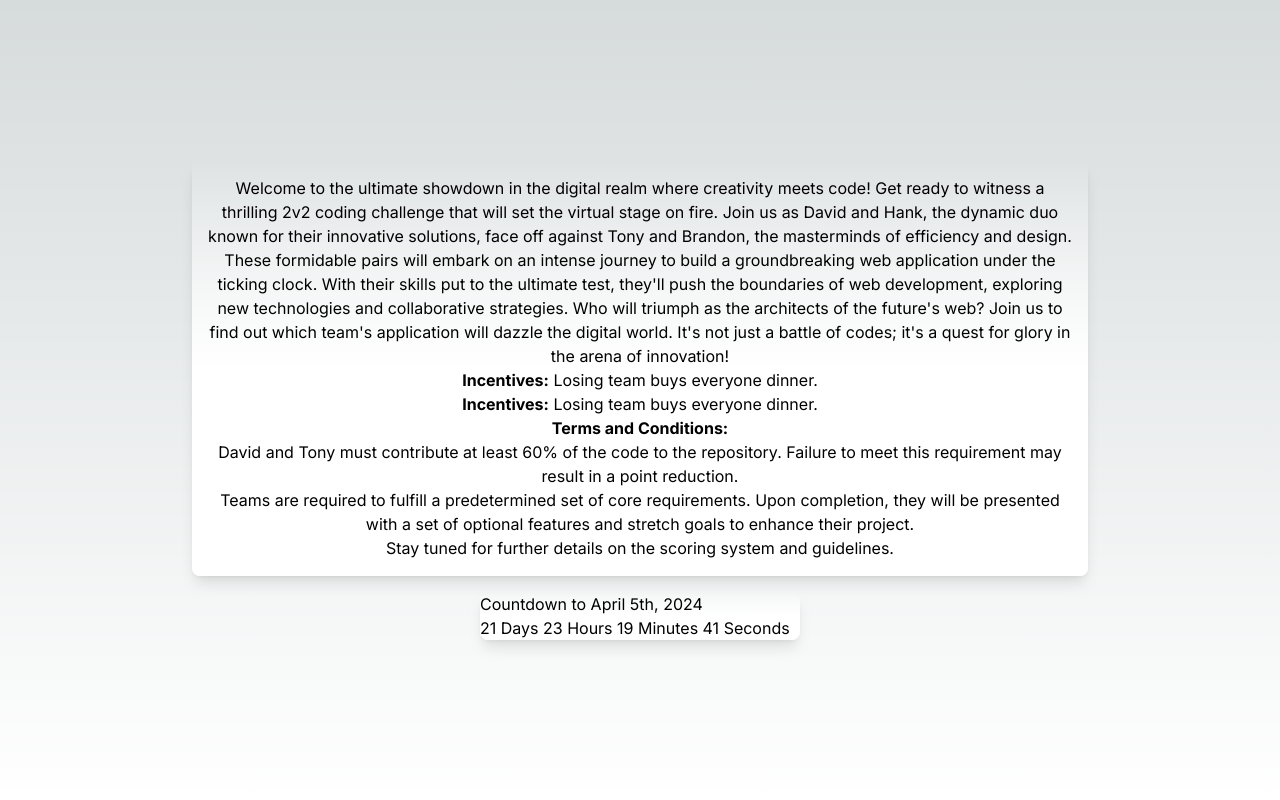
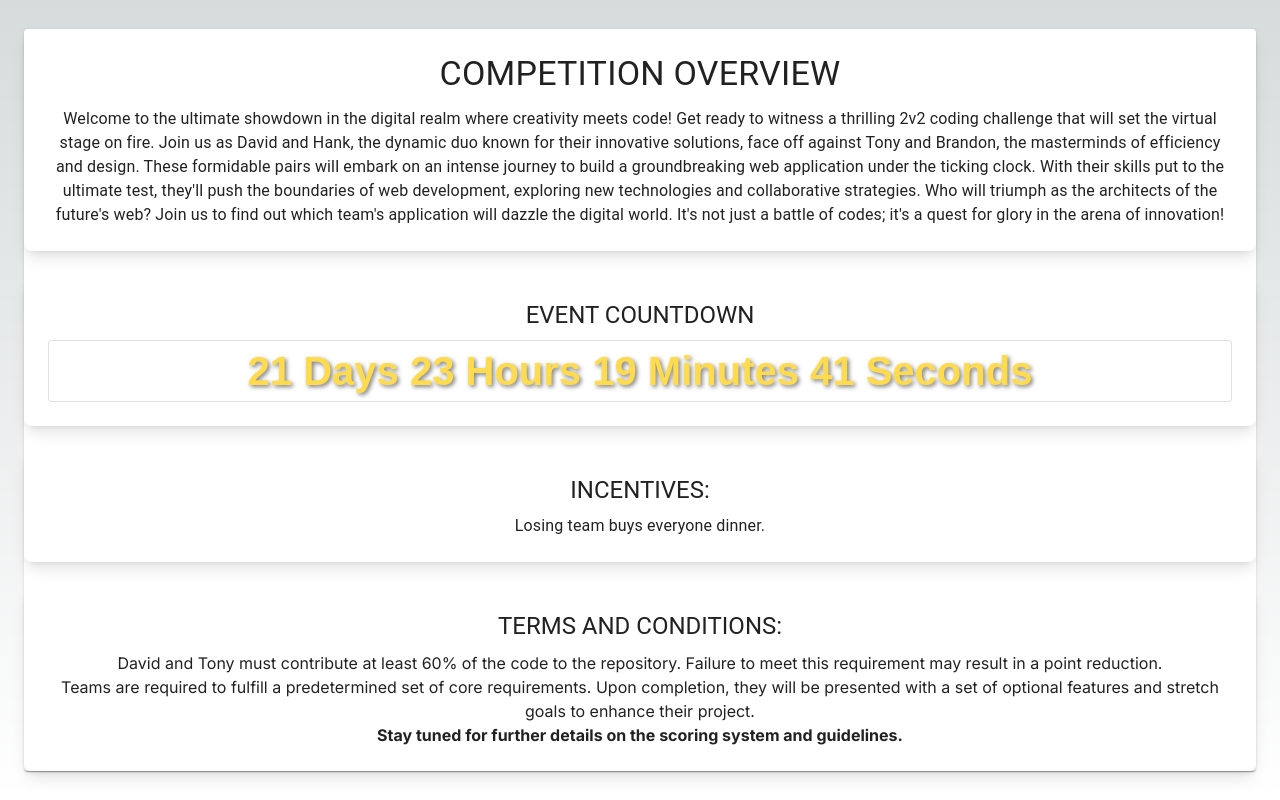
Before and after one commit to ddanes/2v2Comp, a Next.js app: page / in a window 1280 px wide. Built offline with nearby package versions, Linux system fonts and the light colour scheme.

Commit message:
add mui; style shit

```diff
--- a/src/app/components/timer.tsx
+++ b/src/app/components/timer.tsx
@@ -1,4 +1,5 @@
-import { useEffect, useState } from 'react';
+import { Card } from '@mui/material';
+import React, { useEffect, useState } from 'react';
 
 const CountdownTimer = () => {
     const calculateTimeLeft = () => {
@@ -29,8 +30,19 @@ const CountdownTimer = () => {
 
     return (
         <div>
-            <h1>Countdown to April 5th, 2024</h1>
-            <h2>{timeLeft.days} Days {timeLeft.hours} Hours {timeLeft.minutes} Minutes {timeLeft.seconds} Seconds</h2>
+            <Card variant='outlined'>
+            <h2 style={{
+
+                fontSize: '2.5rem',
+                color: '#ffdb4d',
+                textShadow: '2px 2px 4px rgba(0, 0, 0, 0.5)',
+                fontFamily: 'Arial, sans-serif',
+                fontWeight: 'bold',
+                textAlign: 'center'
+            }}>
+                {timeLeft.days} Days {timeLeft.hours} Hours {timeLeft.minutes} Minutes {timeLeft.seconds} Seconds
+            </h2>
+            </Card>
         </div>
     );
 };
--- a/src/app/page.tsx
+++ b/src/app/page.tsx
@@ -1,46 +1,71 @@
 /* eslint-disable react/no-unescaped-entities */
-// eslint-disable-next-line react/no-unescaped-entities
 "use client";
+import { Typography, Grid, Card, Paper } from "@mui/material";
 import Image from "next/image";
 import CountdownTimer from "./components/timer";
 
 export default function Home() {
   return (
-    <main className="flex min-h-screen flex-col items-center justify-center p-24 space-y-4">
-      <div className="flex w-full max-w-4xl flex-col items-center justify-center bg-gradient-to-t from-white via-white to-transparent dark:from-black dark:via-black text-center p-4 rounded-lg shadow-lg">
-        <p>
-          Welcome to the ultimate showdown in the digital realm where creativity
-          meets code! Get ready to witness a thrilling 2v2 coding challenge that
-          will set the virtual stage on fire. Join us as David and Hank, the
-          dynamic duo known for their innovative solutions, face off against
-          Tony and Brandon, the masterminds of efficiency and design. These
-          formidable pairs will embark on an intense journey to build a
-          groundbreaking web application under the ticking clock. With their
-          skills put to the ultimate test, they'll push the boundaries of web
-          development, exploring new technologies and collaborative strategies.
-          Who will triumph as the architects of the future's web? Join us to
-          find out which team's application will dazzle the digital world. It's
-          not just a battle of codes; it's a quest for glory in the arena of
-          innovation!
-        </p>
-
-        <p>
-          <strong>Incentives:</strong> Losing team buys everyone dinner.
-        </p>
-        <p>
-          <strong>Incentives:</strong> Losing team buys everyone dinner.
-        </p>
-        <p><strong>Terms and Conditions:</strong></p>
-<ul>
-  <li>David and Tony must contribute at least 60% of the code to the repository. Failure to meet this requirement may result in a point reduction.</li>
-  <li>Teams are required to fulfill a predetermined set of core requirements. Upon completion, they will be presented with a set of optional features and stretch goals to enhance their project.</li>
-</ul>
-<p>Stay tuned for further details on the scoring system and guidelines.</p>
-
-      </div>
-      <div className="w-full max-w-xs flex-col items-center justify-center bg-gradient-to-t from-white via-white to-transparent dark:from-black dark:via-black rounded-lg shadow-lg">
-        <CountdownTimer />
-      </div>
-    </main>
+    <main className="flex min-h-screen items-center justify-center p-6">
+        <Paper>
+        <div className="space-y-6">
+          <div className="bg-white dark:bg-black text-center p-6 rounded-lg shadow-lg">
+            <Typography variant="h4" component="h1" gutterBottom>
+              COMPETITION OVERVIEW
+            </Typography>
+            <Typography variant="body1">
+              Welcome to the ultimate showdown in the digital realm where
+              creativity meets code! Get ready to witness a thrilling 2v2 coding
+              challenge that will set the virtual stage on fire. Join us as
+              David and Hank, the dynamic duo known for their innovative
+              solutions, face off against Tony and Brandon, the masterminds of
+              efficiency and design. These formidable pairs will embark on an
+              intense journey to build a groundbreaking web application under
+              the ticking clock. With their skills put to the ultimate test,
+              they'll push the boundaries of web development, exploring new
+              technologies and collaborative strategies. Who will triumph as the
+              architects of the future's web? Join us to find out which team's
+              application will dazzle the digital world. It's not just a battle
+              of codes; it's a quest for glory in the arena of innovation!
+            </Typography>
+          </div>
+          <div className="bg-white dark:bg-black text-center p-6 rounded-lg shadow-lg">
+            <Typography variant="h5" component="h2" gutterBottom>
+              EVENT COUNTDOWN
+            </Typography>
+            <CountdownTimer />
+          </div>
+          <div className="bg-white dark:bg-black text-center p-6 rounded-lg shadow-lg">
+            <Typography variant="h5" component="h2" gutterBottom>
+              INCENTIVES:
+            </Typography>
+            <Typography>Losing team buys everyone dinner.</Typography>
+          </div>
+          <div className="bg-white dark:bg-black text-center p-6 rounded-lg shadow-lg">
+            <Typography variant="h5" component="h2" gutterBottom>
+              TERMS AND CONDITIONS:
+            </Typography>
+            <ul>
+              <li>
+                David and Tony must contribute at least 60% of the code to the
+                repository. Failure to meet this requirement may result in a
+                point reduction.
+              </li>
+              <li>
+                Teams are required to fulfill a predetermined set of core
+                requirements. Upon completion, they will be presented with a set
+                of optional features and stretch goals to enhance their project.
+              </li>
+            </ul>
+            <p>
+              <strong>
+                Stay tuned for further details on the scoring system and
+                guidelines.
+              </strong>
+            </p>
+          </div>
+        </div>
+    </Paper>
+      </main>
   );
 }
```
Also changed, not shown: package.json (+8 -5 lines), 1 other file (tests, documents, lock files or other folders).
